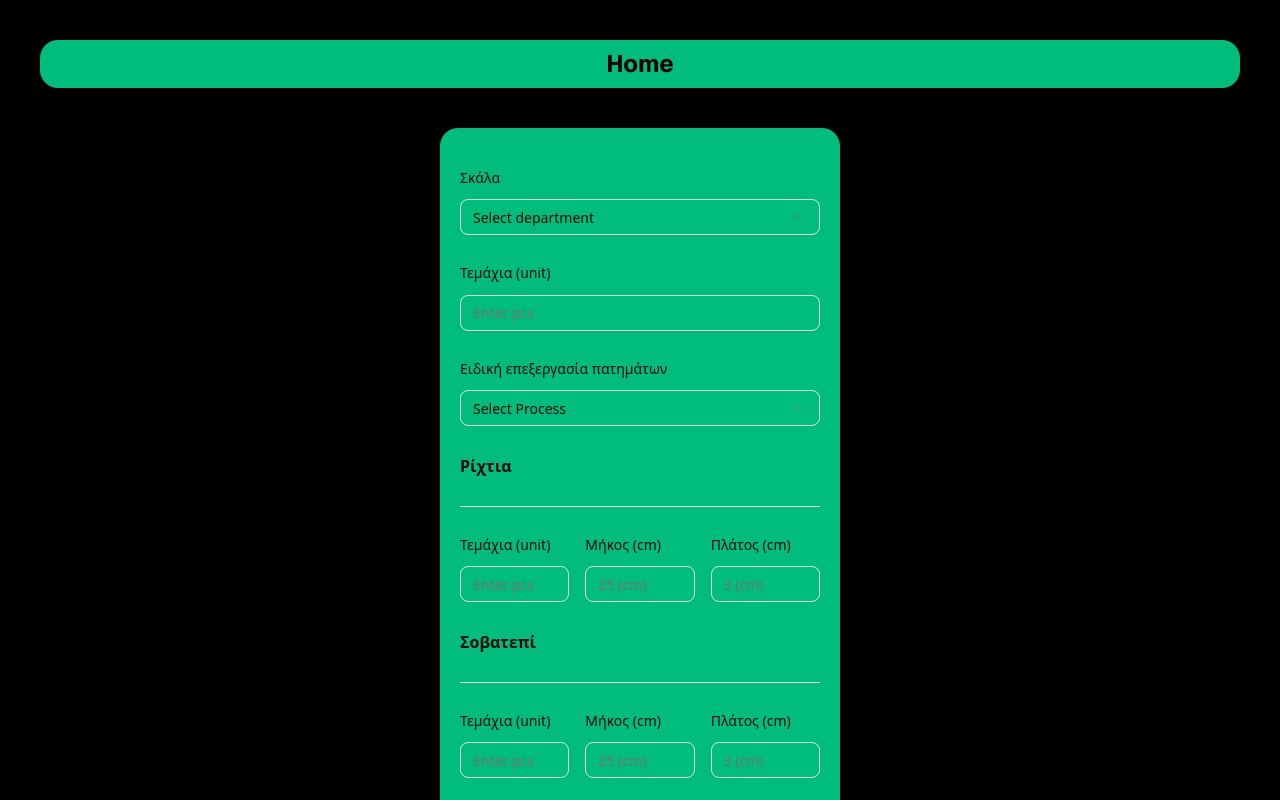
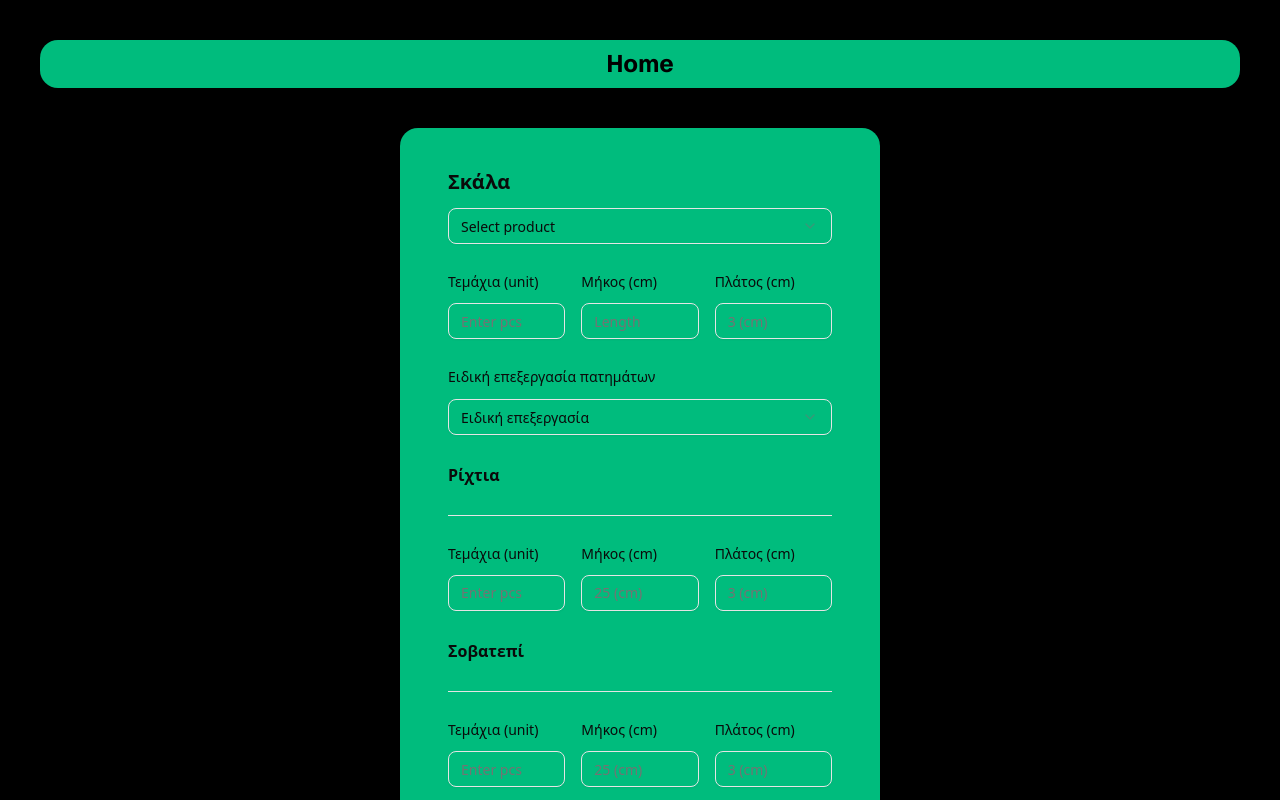
Before and after one commit to Rafael12Ma/akrolithos, a Next.js app: page /create in a window 1280 px wide. Shown: the top 800 px of the page. Built offline with nearby package versions, Linux system fonts and the light colour scheme.

Commit message:
last updates

```diff
--- a/app/create/page.jsx
+++ b/app/create/page.jsx
@@ -1,5 +1,4 @@
 import { InputForm } from "@/components/form/searchForm";
-import {} from "@/components/form/SSfun";
 
 export default function CreatePage() {
   return (
--- a/components/form/SSfun.jsx
+++ b/components/form/SSfun.jsx
@@ -1,6 +1,13 @@
+import { products } from "../products/products";
+
 export async function xfunction(prevState, formData) {
+  const p = products;
+
   return {
+    product: formData.get("product"),
     sktemaxia: formData.get("sktemaxia"),
+    skmikos: formData.get("skmikos"),
+    skplatos: formData.get("skplatos"),
     rixtemaxia: formData.get("rixtemaxia"),
     rixmikos: formData.get("rixmikos"),
     rixplatos: formData.get("rixplatos"),
--- a/components/form/nativeSelectGroups.jsx
+++ b/components/form/nativeSelectGroups.jsx
@@ -9,8 +9,8 @@ export function NativeSelectGroups() {
   const prods = products;
 
   return (
-    <NativeSelect>
-      <NativeSelectOption value="">Select department</NativeSelectOption>
+    <NativeSelect name="product">
+      <NativeSelectOption value="">Select product</NativeSelectOption>
 
       {prods.map((product) => {
         let a = product.name;
@@ -33,7 +33,7 @@ export function NativeProcessGroups() {
   return (
     <>
       <NativeSelect name="process">
-        <NativeSelectOption>Select Process</NativeSelectOption>
+        <NativeSelectOption value="">Ειδική επεξεργασία</NativeSelectOption>
 
         {proc.map((proc) => {
           return (
--- a/components/form/searchForm.jsx
+++ b/components/form/searchForm.jsx
@@ -12,18 +12,21 @@ export function InputForm() {
   console.log("state=", state);
 
   return (
-    <main className="text-center pt-10 justify-center mx-auto w-100 bg-emerald-500 rounded-2xl p-5 gap-10 items-center flex flex-col">
+    <main className="pt-10 justify-center lg:w-120 mx-auto w-100 bg-emerald-500 rounded-2xl p-5 gap-10 items-center flex flex-col ">
       <form className="w-full max-w-sm" action={formAction}>
         <FieldGroup>
           <Field>
-            <FieldLabel htmlFor="form-name">Σκάλα</FieldLabel>
+            <FieldLabel className={"font-bold text-xl"} htmlFor="form-name">
+              Σκάλα
+            </FieldLabel>
             <NativeSelectGroups />
           </Field>
+          <div className="grid grid-cols-3 gap-4">
             <Field>
-            <FieldLabel>Τεμάχια (unit)</FieldLabel>
+              <FieldLabel htmlFor="form-email">Τεμάχια (unit)</FieldLabel>
               <Input
+                name="sktemaxia"
                 id="form-email"
-              name="sktemaxia"
                 type="number"
                 placeholder="Enter pcs"
               />
@@ -31,6 +34,31 @@ export function InputForm() {
             We&apos;ll never share your email with anyone.
           </FieldDescription> */}
             </Field>
+            <Field>
+              <FieldLabel htmlFor="form-email">Μήκος (cm)</FieldLabel>
+              <Input
+                name="skmikos"
+                id="form-email"
+                type="number"
+                placeholder="Length"
+              />
+              {/* <FieldDescription>
+            We&apos;ll never share your email with anyone.
+          </FieldDescription> */}
+            </Field>
+            <Field>
+              <FieldLabel htmlFor="form-email">Πλάτος (cm)</FieldLabel>
+              <Input
+                name="skplatos"
+                id="form-email"
+                type="number"
+                placeholder="3 (cm)"
+              />
+              {/* <FieldDescription>
+            We&apos;ll never share your email with anyone.
+          </FieldDescription> */}
+            </Field>
+          </div>
 
           <Field>
             <FieldLabel htmlFor="form-name">
@@ -145,14 +173,19 @@ export function InputForm() {
           </Field>
         </FieldGroup>
       </form>
-      <h1>{state?.sktemaxia}</h1>
-      <h1>{state?.process}</h1>
-      <h1>{state?.rixtemaxia}</h1>
-      <h1>{state?.rixmikos}</h1>
-      <h1>{state?.rixplatos}</h1>
-      <h1>{state?.sovtemaxia}</h1>
-      <h1>{state?.sovmikos}</h1>
-      <h1>{state?.sovplatos}</h1>
+      <section className="text-left flex flex-col">
+        <h1>{state ? state.product : null}</h1>
+        <h1>{state ? state.sktemaxia : null}</h1>
+        <h1>{state ? state.skmikos : null}</h1>
+        <h1>{state ? state.skplatos : null}</h1>
+        <h1>{state ? state.process : null}</h1>
+        <h1>{state ? state.rixtemaxia : null}</h1>
+        <h1>{state ? state.rixmikos : null}</h1>
+        <h1>{state ? state.rixplatos : null}</h1>
+        <h1>{state ? state.sovtemaxia : null}</h1>
+        <h1>{state ? state.sovmikos : null}</h1>
+        <h1>{state ? state.sovplatos : null}</h1>
+      </section>
     </main>
   );
 }
--- a/components/ui/native-select.jsx
+++ b/components/ui/native-select.jsx
@@ -30,7 +30,13 @@ function NativeSelect({ className, size = "default", ...props }) {
 }
 
 function NativeSelectOption({ ...props }) {
-  return <option data-slot="native-select-option" {...props} />;
+  return (
+    <option
+      className="cursor-pointer"
+      data-slot="native-select-option"
+      {...props}
+    />
+  );
 }
 
 function NativeSelectOptGroup({ className, ...props }) {
```
Lines whose indentation alone changed are shown as unchanged.
